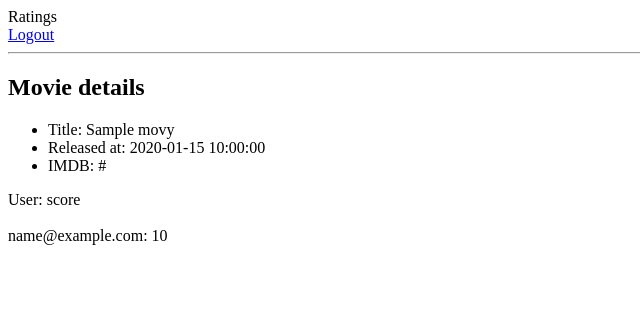
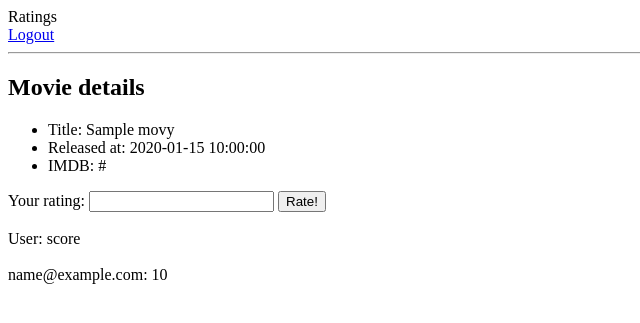
Before and after one commit to mariiagracheva/ratings, a Flask app: page /movies/1 in a window 1280 px wide. Shown: the top 323 px of the page, without its empty margins (0-640 px from the left). Run offline with Flask 2, Linux system fonts and the light colour scheme; the visitor is signed in with stand-in values (Sample User, id 1); tables that the repository leaves empty hold one stand-in row (values such as "Sample post").

Commit message:
rating form

```diff
--- a/templates/movie_details.html
+++ b/templates/movie_details.html
@@ -9,9 +9,21 @@
         <li>IMDB: {{ display_movie.imdb_url }}</li>
     </ul>
 
+    {% if "logged_in_user_id" in session %}
+        <form id="rating_form">
+            Your rating: <input id = "score" type="number" name="score">
+            <button type="submit">Rate!</button>
+        </form><br>
+    {% endif %}
+
     <div>User: score</div><br>
     {% for score, email in display_movie_rating %}
         <div>{{ email }}: {{ score }}</div>
     {% endfor %}
 
+
+    <script src="http://code.jquery.com/jquery.js"></script>
+    <script>
+
+    </script>
 {% endblock %}
```
